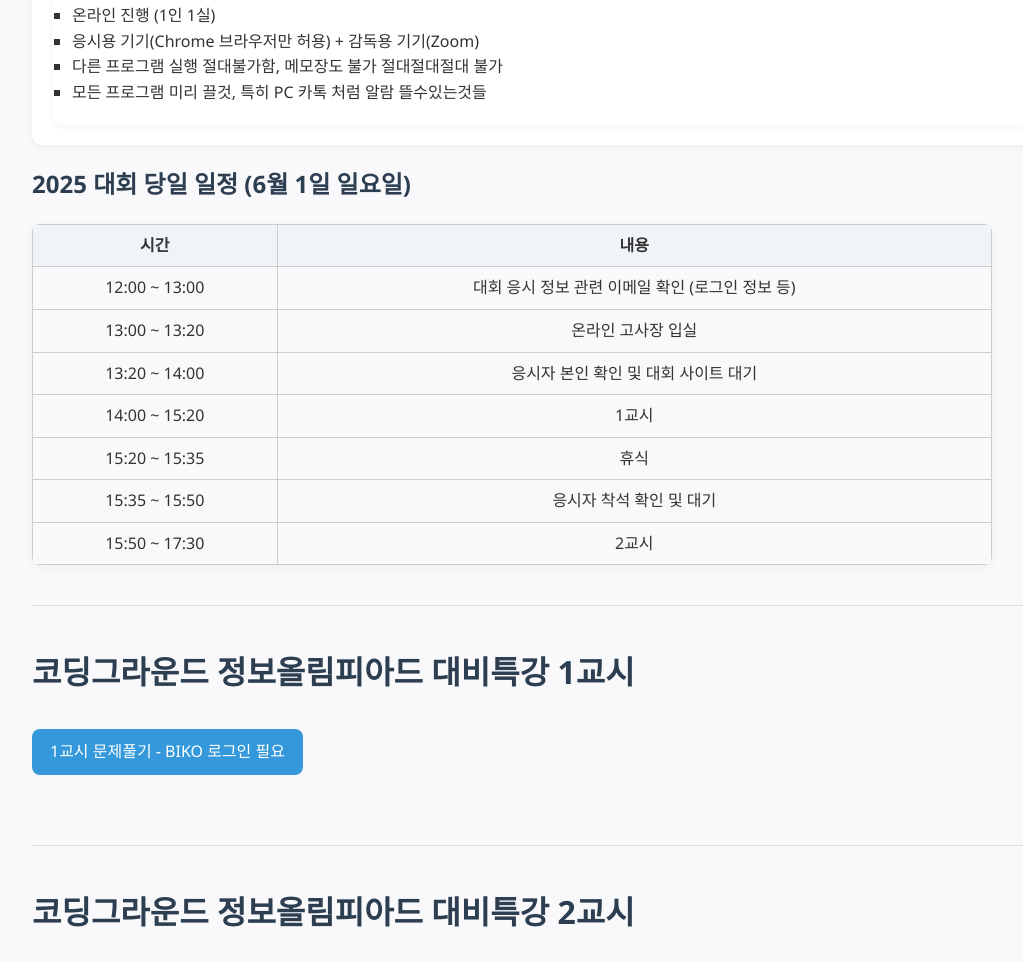
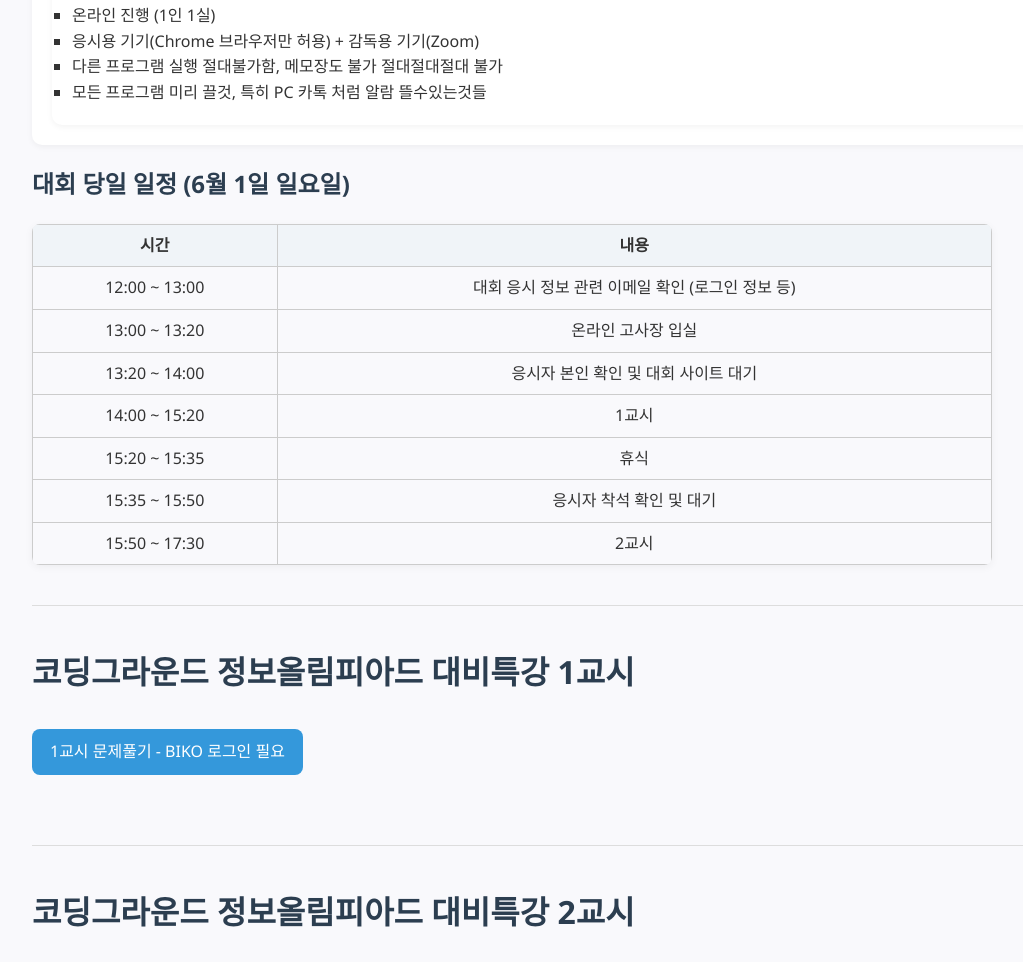
Before and after one commit to coding-ground-official/KOI_TEST, a plain HTML site: page index.html in a window 1280 px wide. Shown: the part 810-1772 px from the top of the page, without its empty margins (8-1031 px from the left). Drawn offline with Linux system fonts and the light colour scheme.

Commit message:
Update index.html

```diff
--- a/index.html
+++ b/index.html
@@ -137,7 +137,7 @@
     </li>
 </ul>
 
-<h2>2025 대회 당일 일정 (6월 1일 일요일)</h2>
+<h2>대회 당일 일정 (6월 1일 일요일)</h2>
 <table style="border-collapse: collapse; width: 80%; text-align: left;">
   <thead>
     <tr style="background-color: #f0f0f0;">
```
